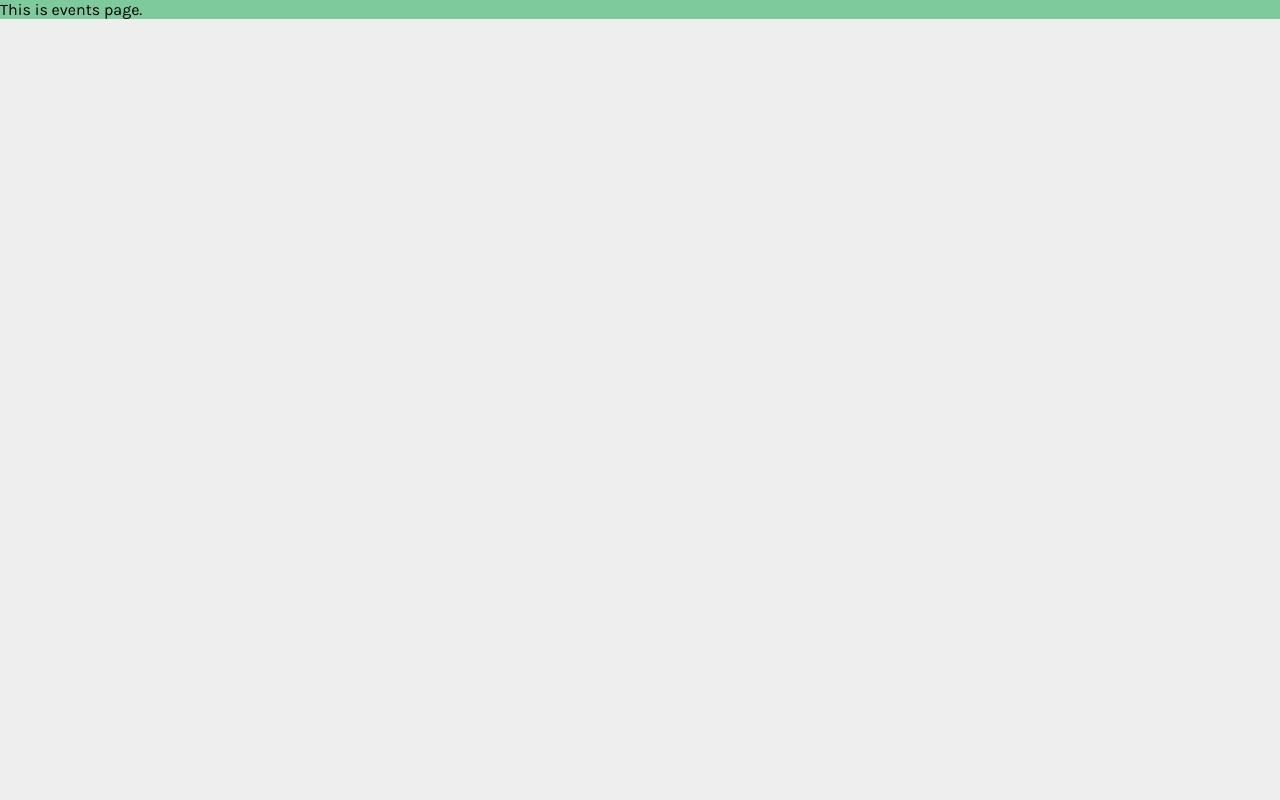
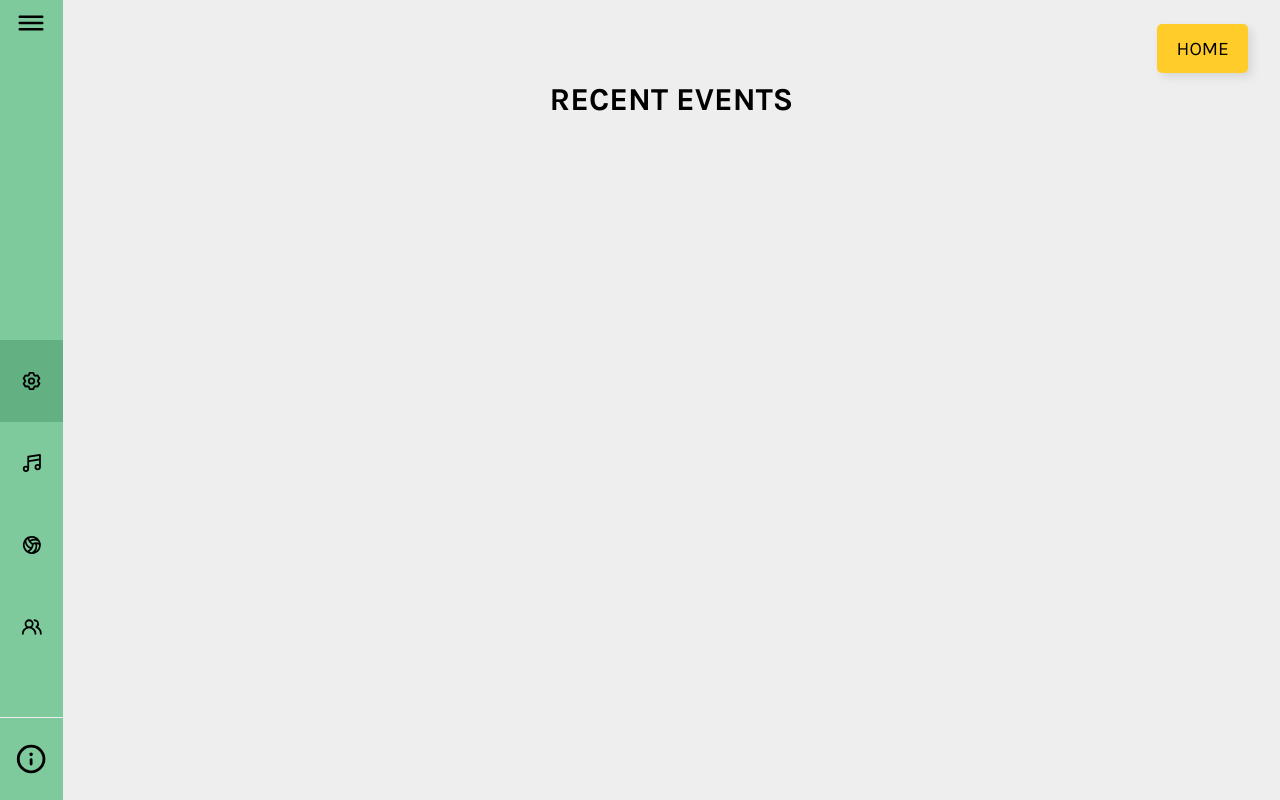
Before and after one commit to Hack-TeeEssGee/frontend, a React (Create React App) app: page /events in a window 1280 px wide. Built offline with nearby package versions, Linux system fonts and the light colour scheme; what supertokens-auth-react would draw is missing.

Commit message:
Added events page template;

```diff
--- a/src/styles/_events.scss
+++ b/src/styles/_events.scss
@@ -1,7 +1,29 @@
 // Note : this file contains styling of events page. for events in landing, check _landing.scss
 
 .events-page {
-  background-color: $primary-color;
+  background-color: #eee;
+  display: flex;
+  overflow: hidden;
+
+  .container {
+    max-height: 100vh;
+    overflow-y: scroll;
+    width: 100%;
+
+    display: flex;
+    flex-direction: column;
+    align-items: center;
+
+    button {
+      align-self: flex-end;
+      margin: 1.5rem 2rem 0 0;
+
+      @include sm {
+        font-size: 1rem;
+        padding: 0.6rem 0.8rem;
+      }
+    }
+  }
 }
 
 .official-event-certificate {
--- a/src/views/eventsPage.js
+++ b/src/views/eventsPage.js
@@ -1,7 +1,87 @@
+import Dashboard from "../components/dashboard";
+import { UilGameStructure, UilMusic, UilSetting, UilVolleyball, UilUsersAlt, UilInfoCircle } from '@iconscout/react-unicons';
+import { useState } from "react";
+
+const RecentEvents = (props) => {
+
+    return (
+        <div className="recent-events">
+        </div>
+    )
+}
+
+const EventResults = () => {
+
+    return (
+        <div className="event-results">
+        </div>
+    )
+}
+
 const EventsPage = () => {
 
+    const dashboardHeaderData = {
+        title: "TSG Events",
+        subtitle: "",
+        icon: UilGameStructure
+    }
+
+    const dashboardListData = {
+        defaultSelection: 0,
+        specialSelection: 4, //Enter -1 for none
+        listData: [
+            {
+                option: "Technology",
+                icon: UilSetting
+            },
+            {
+                option: "Social and Cultural",
+                icon: UilMusic
+            },
+            {
+                option: "Sports and Games",
+                icon: UilVolleyball
+            },
+            {
+                option: "Students' Welfare",
+                icon: UilUsersAlt
+            },
+            {
+                option: "Results",
+                icon: UilInfoCircle
+            }
+        ]
+    }
+
+    const [currentSelection, setCurrentSelection] = useState(dashboardListData.defaultSelection);
+
+    var title, BodyContent;
+
+    if (currentSelection >= 0 && currentSelection <= 3) {
+        title = "RECENT EVENTS";
+        BodyContent = RecentEvents;
+    }
+    else {
+        title = "RESULTS";
+        BodyContent = EventResults;
+    }
+
     return (
-        <div className="events-page">This is events page.</div>
+        <div className="events-page">
+            <Dashboard
+                headerData={dashboardHeaderData}
+                listData={dashboardListData}
+                currentSelection={currentSelection}
+                changeSelection={setCurrentSelection}
+            />
+            <div className="container">
+                <button onClick={() => window.location.href = `${window.location.origin}/`}>HOME</button>
+                <div className="title">{title}</div>
+                <BodyContent
+                    mode={dashboardListData.listData[currentSelection].option}
+                />
+            </div>
+        </div>
     )
 }
 
```
